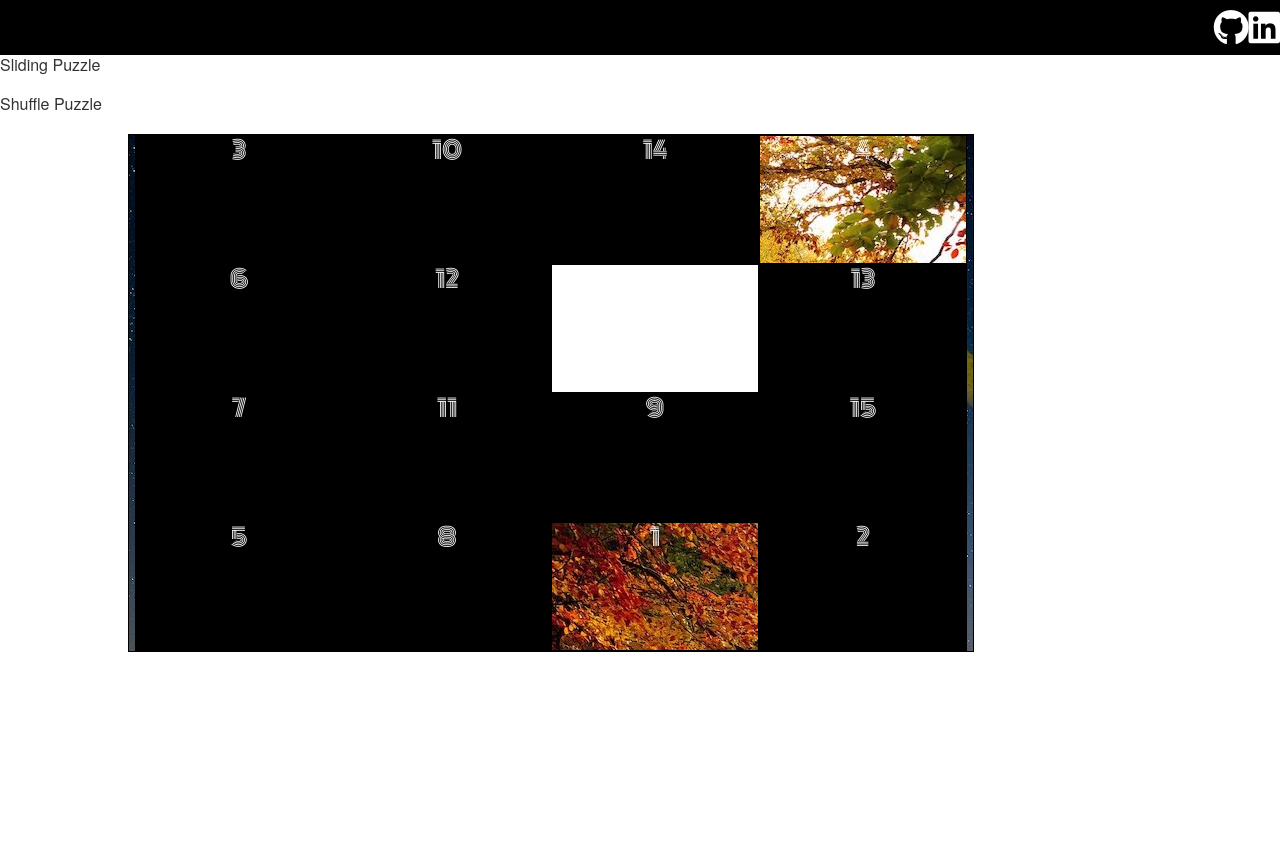
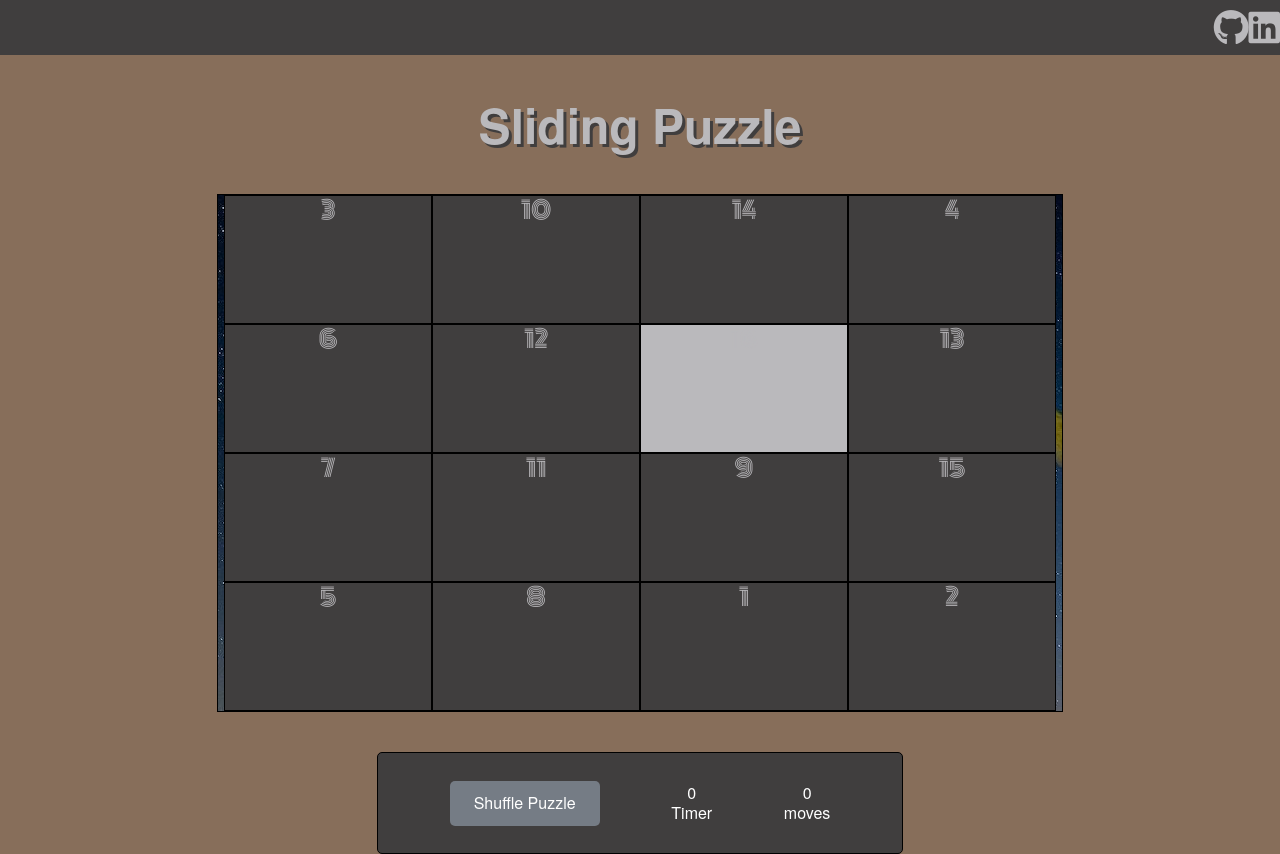
Before and after one commit to LouisVelz/JS-project, a website built with webpack: page index.html in a window 1280 px wide. Before the commit the page ends 800 px from the top, so only its background shows below. Built offline with nearby package versions, Linux system fonts and the light colour scheme.

Commit message:
added counter

```diff
--- a/index.html
+++ b/index.html
@@ -12,12 +12,12 @@
 <body>
 
   <nav class="navbar">
-    <a href="https://github.com/LouisVelz"><i class="fab fa-github" style="font-size: 36px; color: white;"></i></a>
-    <a href="https://www.linkedin.com/in/louis-velazquez-bb63085a/"><i class="fab fa-linkedin" style="font-size: 36px; color: white;"></i></a>
+    <a href="https://github.com/LouisVelz"><i class="fab fa-github" ></i></a>
+    <a href="https://www.linkedin.com/in/louis-velazquez-bb63085a/"><i class="fab fa-linkedin"></i></a>
   </nav>
 
   <h1>Sliding Puzzle</h1>
-  <br>
+
 
 
   <div class="puzzle">
@@ -77,8 +77,17 @@
     <div class="square-blank"><div class="text">16</div></div>
   </div> -->
 
-
-  <button id="shuffle-btn">Shuffle Puzzle</button>
+  <div class="footer-container">
+    <button id="shuffle-btn">Shuffle Puzzle</button>
+    <div class="footer-timer">
+      <div id="timer-counter">0</div>
+      <div>Timer</div>
+    </div>
+    <div class="footer-moves">
+      <div id= 'moves-counter'>0</div>
+      <div>moves</div>
+    </div>
+  </div>
 
   <div class="modal">
 
@@ -87,8 +96,8 @@
 
       <h2>Congratulations You Won!!! Play again!!</h2>
       <span class="modal-close js-modal-close">&times;</span>
-      <br>
-      <button class="js-modal-close"><strong>Close</strong></span>
+      <!-- <br>
+      <button class="js-modal-close"><strong>Close</strong></span> -->
     </div>
 
     <div class="modal-screen js-modal-close"></div>
--- a/src/index.js
+++ b/src/index.js
@@ -4,6 +4,8 @@ import './styles/01-modal.scss'
 
 import clickLogic from './scripts/click-logic'
 import { shuffleBtn, shufflePuzzle } from './scripts/suffle-logic';
+import { timer } from './scripts/timer-moves';
+import { gameOver } from './scripts/game-won';
 
 
 
@@ -15,6 +17,9 @@ window.addEventListener("DOMContentLoaded", ()=>{
     shufflePuzzle(children)
     shuffleBtn(children)
     clickLogic(puzzle, blank)
+    // while(!gameOver()){
+    //   timer()
+    // }
 
 
 })
--- a/src/scripts/click-logic.js
+++ b/src/scripts/click-logic.js
@@ -2,6 +2,7 @@ import swapNodes from "./swap";
 import validMoves from "./valid-moves";
 import { gameOver } from "./game-won";
 import { openModal, closeModal } from "./modal";
+import { countMoves } from "./timer-moves";
 
 let clickLogic = (puzzle, blank) => {
   console.log(puzzle)
@@ -13,6 +14,7 @@ let clickLogic = (puzzle, blank) => {
 
     if (validMoves(e.target, blank)) {
       swapNodes(e.target, blank);
+      countMoves()
       if (gameOver()) {
         openModal();
         closeModal();
--- a/src/scripts/modal.js
+++ b/src/scripts/modal.js
@@ -8,9 +8,7 @@ import { shuffleBtn } from "./suffle-logic"
 
   export const closeModal = () => {
     let modalButtn = document.querySelectorAll('.js-modal-close')
-    // let children = document.querySelectorAll("[class^='square']");
-    // shuffleBtn(children)
-    // debugger
+
     for (let i=0; i< modalButtn.length; i++){
       modalButtn[i].addEventListener("click", (e)=>{
         e.preventDefault()
--- a/src/scripts/suffle-logic.js
+++ b/src/scripts/suffle-logic.js
@@ -1,6 +1,7 @@
 
 import swapNodes from './swap'
 import inversionCount from './inversions'
+import { resetValues } from './timer-moves';
 
 export const shufflePuzzle = (children) => {
 
@@ -15,6 +16,8 @@ export const shufflePuzzle = (children) => {
 
     shufflePuzzle(children)
   }
+  resetValues()
+  return true
 };
 
 
--- /dev/null
+++ b/src/scripts/timer-moves.js
@@ -0,0 +1,27 @@
+import { shufflePuzzle } from "./suffle-logic"
+
+export const countMoves = ()=>{
+  debugger
+  let counter = Number (document.getElementById("moves-counter").innerHTML)
+  counter++
+  debugger
+  document.getElementById("moves-counter").innerHTML = String(counter)
+}
+
+export const timer = () => {
+
+  debugger
+  let interval = setInterval (() =>{
+    let time = Number(document.getElementById("timer-counter"))
+    debugger
+    document.getElementById("timer-counter").innerHTML = time++
+  }, 1000)
+  if (shufflePuzzle){
+    debugger
+    clearInterval(interval)
+  }
+}
+
+export const resetValues = () => {
+  document.getElementById("moves-counter").innerHTML = 0
+}
--- a/src/styles/00-reset.scss
+++ b/src/styles/00-reset.scss
@@ -1,7 +1,6 @@
 html, body, header, nav, h1,
 ul, li, button, a, img, div, h2, h6, p, form,
 label, input, textarea,
-nav,
 span, footer {
   margin: 0;
   padding: 0;
--- a/src/styles/01-modal.scss
+++ b/src/styles/01-modal.scss
@@ -28,3 +28,14 @@
   border-radius: 5px;
   border: 1px solid #000;
 }
+.modal-close {
+  position: absolute;
+  top: 10px;
+  right: 20px;
+  font-size: 36px;
+  line-height: 1;
+  cursor: pointer;
+}
+.modal-close:hover {
+  color: #526889;
+}
--- a/src/styles/index.scss
+++ b/src/styles/index.scss
@@ -1,11 +1,83 @@
+body{
+  display: flex;
+  flex-direction: column;
+  justify-content: center;
+  align-items: center;
+  background-color: #876E5A;
+}
+
+h1{
+  font-size: 48px;
+  margin-top: 40px;
+  color: #BAB9BC;
+  font-weight: 700;
+  text-shadow: 3px 3px #403E3E;
+}
+
+.fab {
+  font-size: 36px;
+  color: #BAB9BC;
+}
+.fab:hover {
+
+  color: #526889;
+    transition: all .5s ease;
+}
+
+.hidden{
+  display: none;
+}
+
+
 .navbar{
   height: 55px;
   width: 100%;
   display: flex;
-  background-color: black;
+  background-color: #403E3E;
   align-items: center;
   justify-content: flex-end;
 }
+.footer-container{
+  display: flex;
+  width: 524px;
+  height: 100px;
+  border: 1px solid black;
+  border-radius: 5px;
+  background-color: #403E3E;
+  color: white;
+  align-items: center;
+  justify-content: space-evenly;
+}
+.footer-container div{
+  color: white;
+}
+.footer-container button{
+  color: white;
+  background-color: #757C85;
+  width: 150px;
+  height: 45px;
+  border-radius: 5px;
+  text-align: center;
+}
+.footer-container button:hover{
+  background-color: #526889;
+  transition: all .5s ease;
+
+}
+
+.footer-container .footer-moves {
+  display: flex;
+  justify-content: center;
+  flex-direction: column;
+  align-items: center;
+}
+.footer-container .footer-timer{
+  display: flex;
+  justify-content: center;
+  flex-direction: column;
+  align-items: center;
+}
+
 
 .puzzle {
   margin: 40px 10%;
@@ -18,7 +90,7 @@
   background-image: url('./../../images/moon.jpg');
   background-size: contain;
   background-repeat: no-repeat;
-  position: absolute
+
 
 }
 
@@ -26,30 +98,21 @@ div[class^='square'] {
   font-family: 'Monoton', cursive;
   font-size: x-large;
   text-align: center;
-  background-color: black;
+  background-color: #403E3E;
   height: 127px;
   width: 24.4%;
   border: 1px solid black;
 
-  color: white;
+  color: #BAB9BC;
 
+}
+div[class^='square']:hover:not(.square-blank) {
+  background-color: #526889;
+    transition: all .5s ease;
 }
 
 
 div .square-blank {
-  background-color: white;
-  color: white;
+  background-color: #BAB9BC;
+  color:  #BAB9BC;
 }
-
-
-
-div .square1{
-  position: relative;
-  background-image: url('./../../images/road.jpg');
-  background-position: 0px 0px;
-}
-div .square4{
-
-  background-image: url('./../../images/road.jpg');
-  background-position: -500px -500px;
-}
--- /dev/null
+++ b/src/styles/unused.scss
@@ -0,0 +1,10 @@
+div .square1{
+  position: relative;
+  background-image: url('./../../images/road.jpg');
+  background-position: 0px 0px;
+}
+div .square4{
+
+  background-image: url('./../../images/road.jpg');
+  background-position: -500px -500px;
+}
```
Also changed, not shown: 1 other file.
